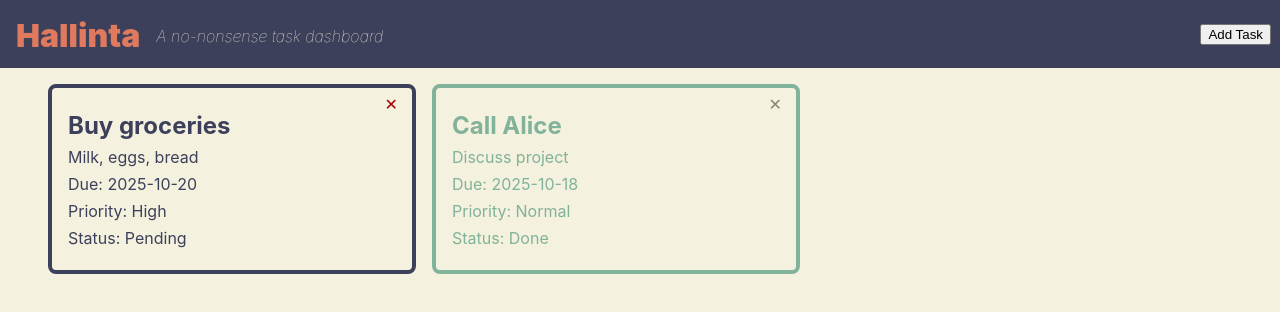
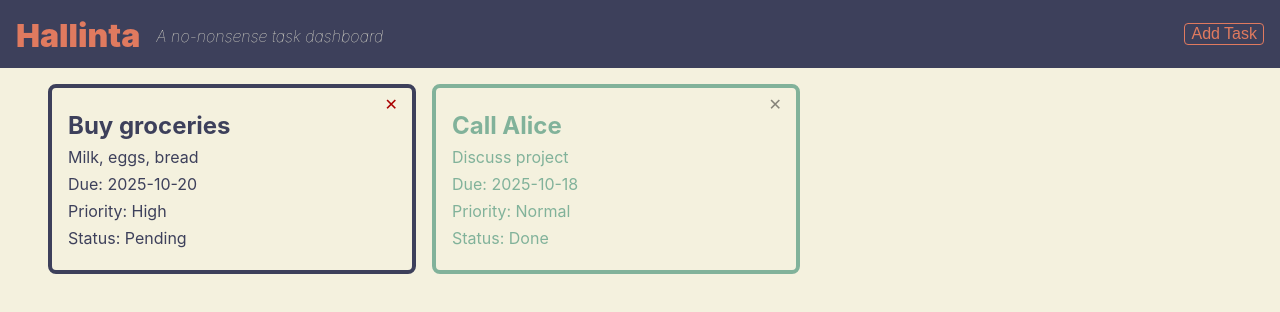
Before and after one commit to leomwilson/hallinta, an Angular app: page / in a window 1280 px wide. Shown: the top 312 px of the page. Built offline with nearby package versions, Linux system fonts and the light colour scheme.

Commit message:
Make the button look nice

```diff
--- a/src/app/nav-bar/nav-bar.css
+++ b/src/app/nav-bar/nav-bar.css
@@ -32,5 +32,18 @@ nav {
   display: flex;
   align-items: center;
   height: 100%;
-  margin-right: 25px;
+  margin-right: 32px;
 }
+
+button {
+  border: 1px solid #E07A5F;
+  border-radius: 4px;
+  background-color: #3D405B;
+  color: #E07A5F;
+  font-size: 16px;
+}
+
+button:focus, button:hover {
+  background-color: #E07A5F;
+  color: #3D405B;
+}
```
